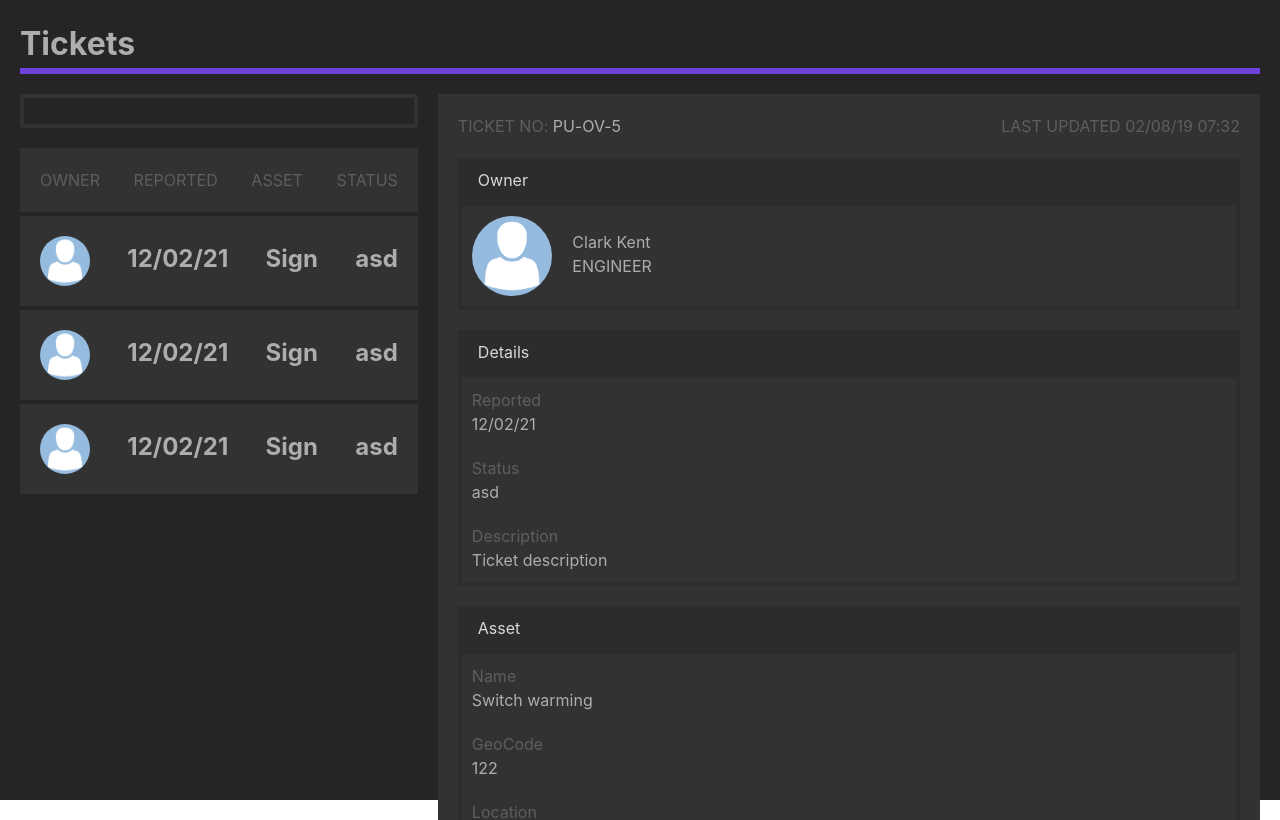
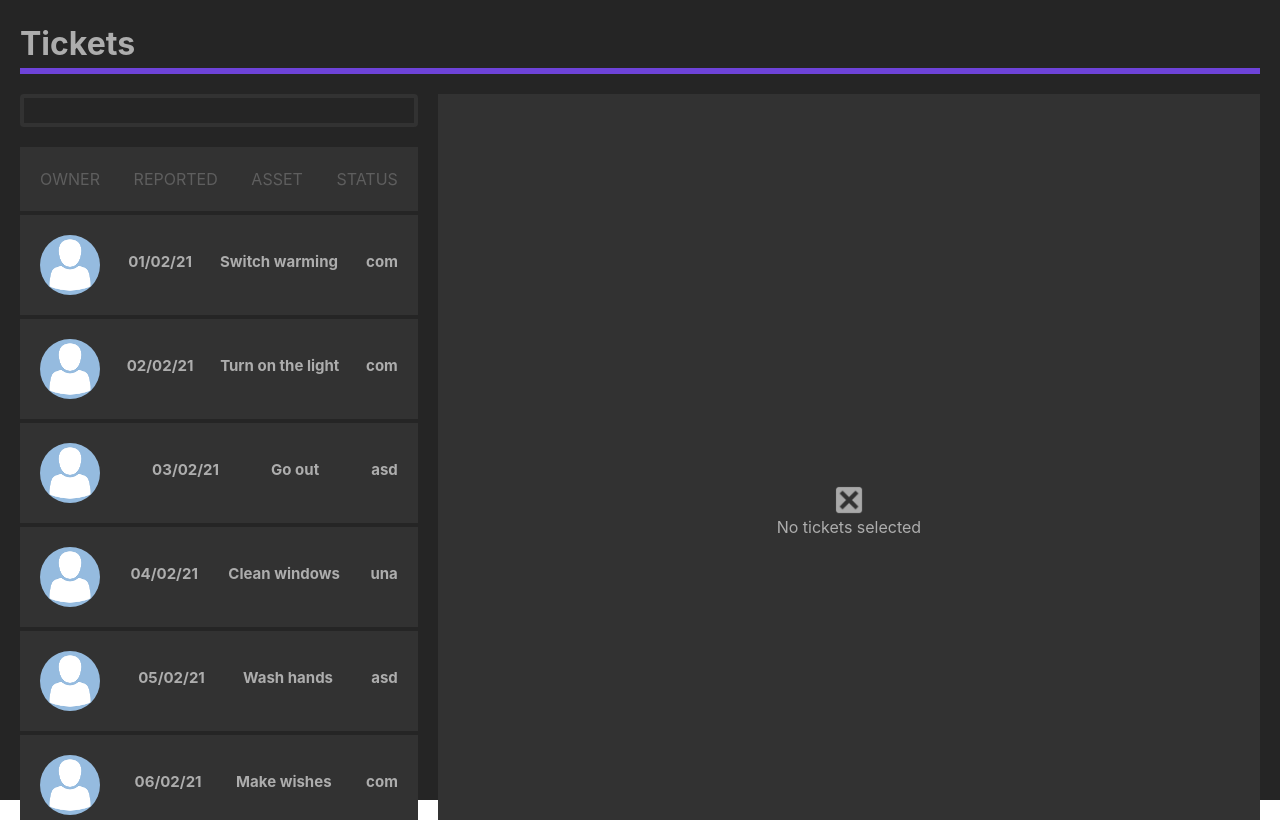
Before and after one commit to GaunovMd/Tickets, a React (Create React App) app in the folder frontend/: page / in a window 1280 px wide. Shown: the top 820 px of the page. Built offline with nearby package versions, Linux system fonts and the light colour scheme.

Commit message:
add scrollbar and fixed sizes of left and right part

```diff
--- a/frontend/src/components/ticketItem/TicketItem.jsx
+++ b/frontend/src/components/ticketItem/TicketItem.jsx
@@ -7,7 +7,7 @@ function UserItem(props) {
     const { image, reported, asset, status } = props;
 
     return (
-        <div className={styles.item}>
+        <div className={styles.itemHolder}>
             <div className={styles.ownerImage}>{image}</div>
             <h2 className={styles.ticketItem}>{reported}</h2>
             <h2 className={styles.ticketItem}>{asset}</h2>
--- a/frontend/src/components/ticketItem/ticketItem.module.css
+++ b/frontend/src/components/ticketItem/ticketItem.module.css
@@ -1,4 +1,4 @@
-.item {
+.itemHolder {
     width: 100%;
     display: flex;
     justify-content: space-between;
@@ -7,7 +7,6 @@
 }
 
 .ticketItem {
-    position: relative;
-    top: 50%;
-    transform: translateY(10%);
+    margin: 1rem 0;
+    font-size: 15px;
 }
--- a/frontend/src/pages/ticketsPage/TicketsPage.jsx
+++ b/frontend/src/pages/ticketsPage/TicketsPage.jsx
@@ -5,22 +5,25 @@ import TicketItem from '../../components/ticketItem/TicketItem';
 function TicketsPage() {
 
   const [users, setUsers] = useState([
-    {image: 'asd', reported: '12/02/21', asset:'Sign', status:'asd'},
-    {image: 'asd', reported: '12/02/21', asset:'Sign', status:'asd'},
-    {image: 'asd', reported: '12/02/21', asset:'Sign', status:'asd'}]
+    {image: 'asd', reported: '01/02/21', asset:'Switch warming', status:'com'},
+    {image: 'asd', reported: '02/02/21', asset:'Turn on the light', status:'com'},
+    {image: 'asd', reported: '03/02/21', asset:'Go out', status:'asd'},
+    {image: 'asd', reported: '04/02/21', asset:'Clean windows', status:'una'},
+    {image: 'asd', reported: '05/02/21', asset:'Wash hands', status:'asd'},
+    {image: 'asd', reported: '06/02/21', asset:'Make wishes', status:'com'},
+    {image: 'asd', reported: '07/02/21', asset:'Watch movie', status:'una'},
+    {image: 'asd', reported: '08/02/21', asset:'Shake hands', status:'una'},
+    {image: 'asd', reported: '09/02/21', asset:'Keep silent', status:'asd'},
+    {image: 'asd', reported: '10/02/21', asset:'Go for a walk', status:'asd'}]
   );
 
-  const currentTicket = 1;
+  const currentTicket = 0;
 
   const number = 'PU-OV-5';
   const date = '02/08/19 07:32';
   const name = 'Clark Kent';
   const post = 'ENGINEER';
-
-  const reported = '12/02/21';
-  const status = 'asd';
   const description = 'Ticket description';
-  const ticketName = 'Switch warming';
   const geoCode = 122;
   const latitude = 233;
   const longtitude = 222;
@@ -34,7 +37,7 @@ function TicketsPage() {
           <div className={styles.contentHolder}>
             <div className={styles.ticketsList}>
               <input className={styles.searchField} type="text"></input>
-                <div className={styles.ticketsHolder}>
+                <div className={styles.leftTicketsHolder}>
                   <div className={styles.ticketsHeader}>
                     <div>OWNER</div><div>REPORTED</div><div>ASSET</div><div>STATUS</div>
                   </div>
@@ -65,8 +68,8 @@ function TicketsPage() {
                         <span className={styles.lighten}>Details</span>
                       </div>
                       <div className={styles.ticketItemContent}>
-                        <div className={styles.ticketInfoItem}><span className={styles.darken}>Reported</span> <p/>{reported}</div>
-                        <div className={styles.ticketInfoItem}><span className={styles.darken}>Status</span><p/>{status}</div>
+                        <div className={styles.ticketInfoItem}><span className={styles.darken}>Reported</span> <p/>{users[0].reported}</div>
+                        <div className={styles.ticketInfoItem}><span className={styles.darken}>Status</span><p/>{users[0].status}</div>
                         <div className={styles.ticketInfoItem}><span className={styles.darken}>Description</span><p/>{description}</div>
                       </div>
                     </div>
@@ -75,7 +78,7 @@ function TicketsPage() {
                         <span className={styles.lighten}>Asset</span>
                       </div>
                       <div className={styles.ticketItemContent}>
-                        <div className={styles.ticketInfoItem}><span className={styles.darken}>Name</span> <p/>{ticketName}</div>
+                        <div className={styles.ticketInfoItem}><span className={styles.darken}>Name</span> <p/>{users[0].asset}</div>
                         <div className={styles.ticketInfoItem}><span className={styles.darken}>GeoCode</span><p/>{geoCode}</div>
                         <div className={styles.ticketInfoItem}><span className={styles.darken}>Location</span><p/>{latitude} {longtitude}</div>
                       </div>
@@ -85,7 +88,7 @@ function TicketsPage() {
               :
               <div className={styles.rightNoTicketInfo}>
                 <div className={styles.noTicketPlaceholder}>
-                  <div className={styles.cross}/><p/>No tickets selected</div>
+                  <div className={styles.cross}/><div>No tickets selected</div></div>
               </div>}
               </div>
             </div>
--- a/frontend/src/pages/ticketsPage/ticketsPage.module.css
+++ b/frontend/src/pages/ticketsPage/ticketsPage.module.css
@@ -24,7 +24,7 @@
     padding-top: 20px;
     display: flex;
     width: 100%;
-    height: auto;
+    height: 100%;
     justify-content: space-between;
 }
 
@@ -32,6 +32,7 @@
     width: 50%;
     padding-right: 20px;
     color: var(--main-text-color);
+    height: 100%;
 }
 
 .searchField {
@@ -41,13 +42,34 @@
     border-radius: 4px;
     outline: none;
     color: var(--main-text-color);
+    font-size: 15px;
 }
-.ticketsHolder {
+.leftTicketsHolder {
     margin-top: 20px;
     background: var(--light-grey-color);
     display: flex;
     flex-Direction: column;
+    height: 49rem;
+    overflow-y: scroll;
 }
+
+.leftTicketsHolder::-webkit-scrollbar-track
+{
+	-webkit-box-shadow: inset 0 0 6px rgba(0,0,0,0.5);
+	background-color: var(--dark-grey-color);
+}
+
+.leftTicketsHolder::-webkit-scrollbar
+{
+	width: 12px;
+}
+
+.leftTicketsHolder::-webkit-scrollbar-thumb
+{
+	-webkit-box-shadow: inset 0 0 6px rgba(0,0,0,0.9);
+	background-color: var(--dark-text-color);
+}
+
 .ticketsHeader {
     display: flex;
     justify-content: space-between;
@@ -60,16 +82,12 @@
     background: var(--light-grey-color);
     width: 100%;
     padding:20px;
-}
-
-.rightNoTicketInfo {
-    height: 700px;
+    height: 100%;
 }
 
 .ticketHolder {
     display: block;
     width: 100%;
-    height: 100%;
     margin: 0 auto;
     color: var(--main-text-color);
 }
@@ -110,10 +128,7 @@
     padding: 10px;
 }
 .ownerText{
-    height: 100%;
-    position: relative;
-    top: 50%;
-    transform: translateY(30%)
+    margin: 1rem 0;
 }
 .ownerImage, .littleOwnerImage {
     background-image: url('../../assets/images/placeholder.png');
@@ -126,19 +141,19 @@
 }
 
 .littleOwnerImage {
-    width: 50px;
-    height: 50px;
+    width: 60px;
+    height: 60px;
 }
 
 .ticketInfoItem {
     padding: 10px;
 }
 .noTicketPlaceholder {
-    width: 20%;
-    margin: 0 auto;
-    position: relative;
-    top: 50%;
-    transform: translateY(-50%);
+    height:100%;
+    text-align: center;
+    display: flex;
+    justify-content: center;
+    flex-direction: column;
 }
 .cross {
     background-image: url('../../assets/images/cross.png');
```
